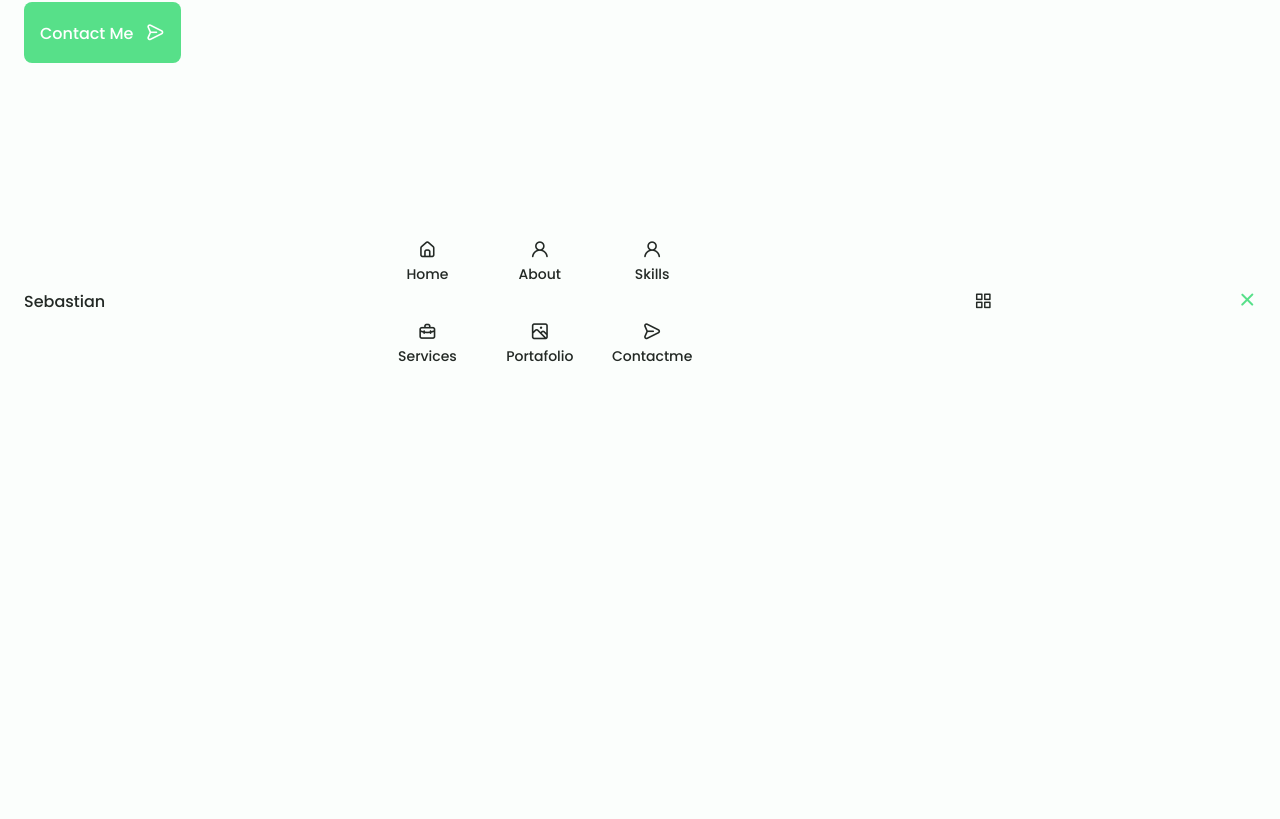
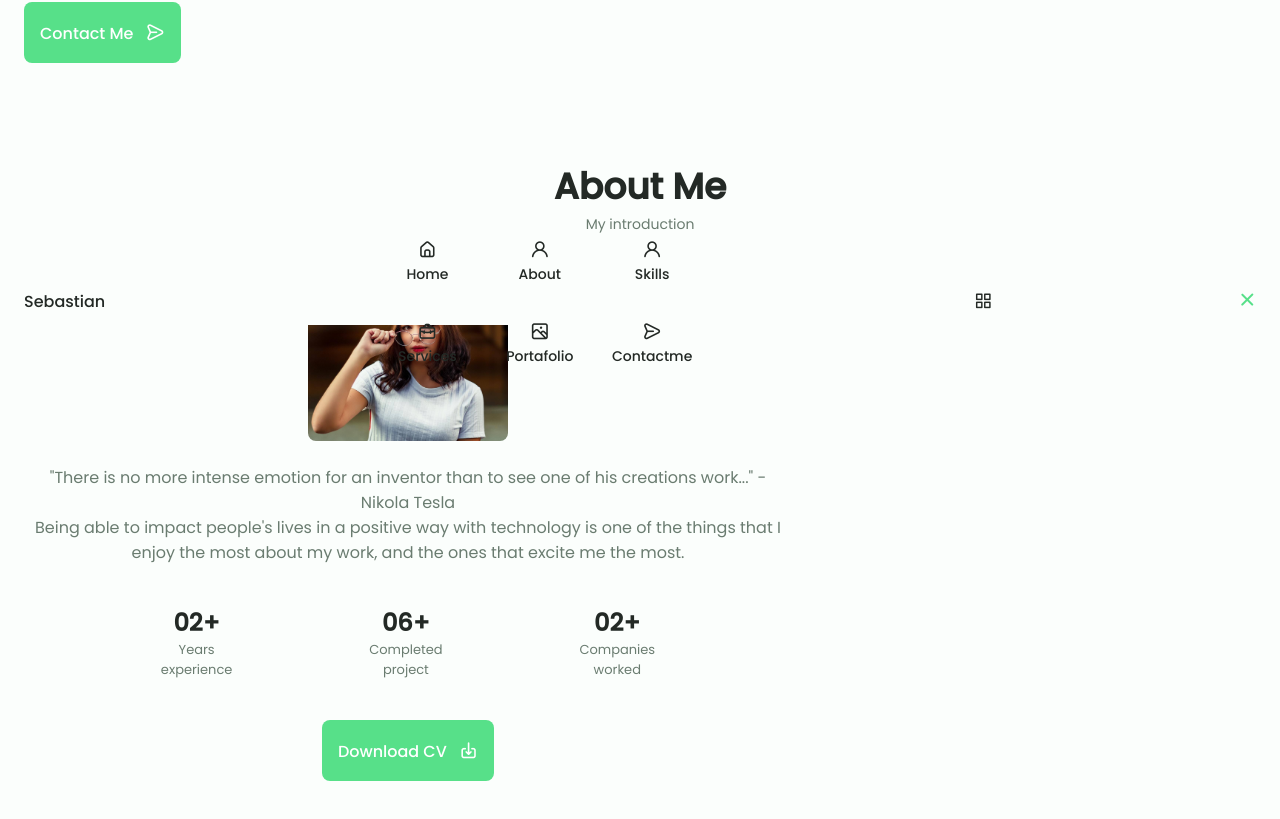
Before and after one commit to Jhonsebastianas/portafolio, a Next.js app: page / in a window 1280 px wide. Shown: the part 475-1294 px from the top of the page. Before the commit the page ends 800 px from the top, so only its background shows below. Built offline with nearby package versions, Linux system fonts and the light colour scheme.

Commit message:
About terminado - 13/05/2021, 06:51 p.m.

```diff
--- /dev/null
+++ b/src/components/sections/AboutNew.jsx
@@ -0,0 +1,88 @@
+import React from 'react'
+import StyledComponents from 'styled-components'
+import Button from '@components/commons/button'
+
+const StyledAboutContainer = StyledComponents.div`
+    .about__img {
+        width: 200px;
+        border-radius: .5rem;
+        justify-self: center;
+        align-self: center;
+    }
+
+    .about__description {
+        text-align: center;
+        margin-bottom: var(--mb-2-5);
+    }
+
+    .about__info {
+        display: flex;
+        justify-content: space-evenly;
+        margin-bottom: var(--mb-2-5);
+
+        .about__info-title {
+            font-size: var(--h2-font-size);
+            font-weight: var(--font-semi-bold);
+            color: var(--title-color);
+        }
+
+        .about__info-name {
+            font-size: var(--smaller-font-size);
+        }
+
+        .about__info-title,
+        .about__info-name {
+            display: block;
+            text-align: center;
+        }
+    }
+
+    .about__buttons {
+        display: flex;
+        justify-content: center;
+    }
+`
+
+const About = () => {
+    return (
+        <section className="about section" id="about">
+            <h2 className="section__title">About Me</h2>
+            <span className="section__subtitle">My introduction</span>
+            <StyledAboutContainer className="container grid">
+                <img src="images/about.jpg" alt="sebastian_img" className="about__img" />
+                <div className="about__data">
+                    <p className="about__description">
+                        "There is no more intense emotion for an inventor than to see one of his creations work..." - Nikola Tesla
+                        <br></br>
+                        Being able to impact people's lives in a positive way with technology is one of the things that I enjoy the most about my work, and the ones that excite me the most.
+                    </p>
+
+                    <div className="about__info">
+                        <div>
+                            <span className="about__info-title">02+</span>
+                            <span className="about__info-name">Years <br></br> experience</span>
+                        </div>
+
+                        <div>
+                            <span className="about__info-title">06+</span>
+                            <span className="about__info-name">Completed <br></br> project</span>
+                        </div>
+
+                        <div>
+                            <span className="about__info-title">02+</span>
+                            <span className="about__info-name">Companies <br></br> worked</span>
+                        </div>
+                    </div>
+
+                    <div className="about__buttons">
+                        <Button target="_blank" href="pdf/CV-SebastianAgudelo-English.pdf">
+                            Download CV <i class="uil uil-download-alt button__icon"></i>
+                        </Button>
+                    </div>
+                </div>
+            </StyledAboutContainer>
+        </section>
+    )
+}
+
+export default About
--- a/src/components/sections/Home.jsx
+++ b/src/components/sections/Home.jsx
@@ -2,10 +2,6 @@ import React from 'react'
 import StyledComponents from 'styled-components'
 import ScrollButton from '@components/commons/button-scroll'
 import Button from '@components/commons/button'
-
-const StyledHome = StyledComponents.section`
-
-`
 
 const StyledHomeContainer = StyledComponents.div`
     gap: 1rem;
@@ -62,7 +58,7 @@ const StyledHomeContainer = StyledComponents.div`
 
 const Home = () => {
     return (
-        <StyledHome className="home section" id="home">
+        <section className="home section" id="home">
             <StyledHomeContainer className="home__container container grid">
                 <div className="home__content grid">
                     <div className="home__social">
@@ -118,7 +114,7 @@ const Home = () => {
                     <ScrollButton />
                 </div>
             </StyledHomeContainer>
-        </StyledHome>
+        </section>
     )
 }
 
--- a/src/pages/index.js
+++ b/src/pages/index.js
@@ -2,6 +2,7 @@
 // import Layout from '@components/layouts/Layout'
 import Header from '@components/sections/Header'
 import Home2 from '@components/sections/Home'
+import About from '@components/sections/AboutNew'
 // import CollaboratedWith from '@components/hooks/CollaboratedWith'
 // import About from '@components/sections/About'
 // import Hero from '@components/sections/Hero'
@@ -13,6 +14,7 @@ export default function Home() {
     <>
       <Header />
       <Home2 />
+      <About />
     </>
     // <div className={styles.container}>
     //   <Layout>
```
Also changed, not shown: 2 other files (tests, documents, lock files or other folders).
